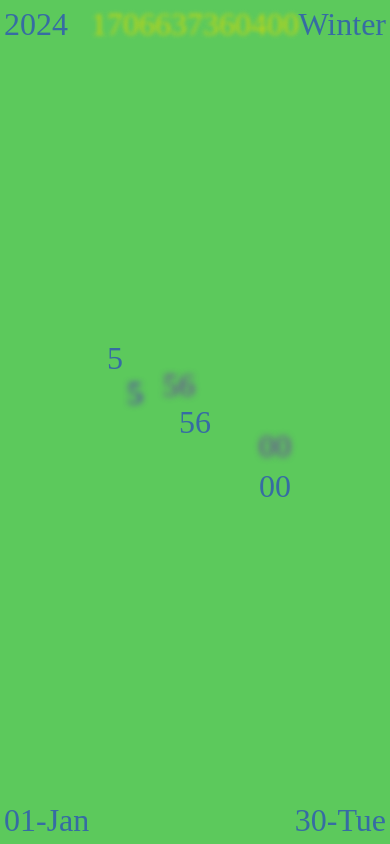
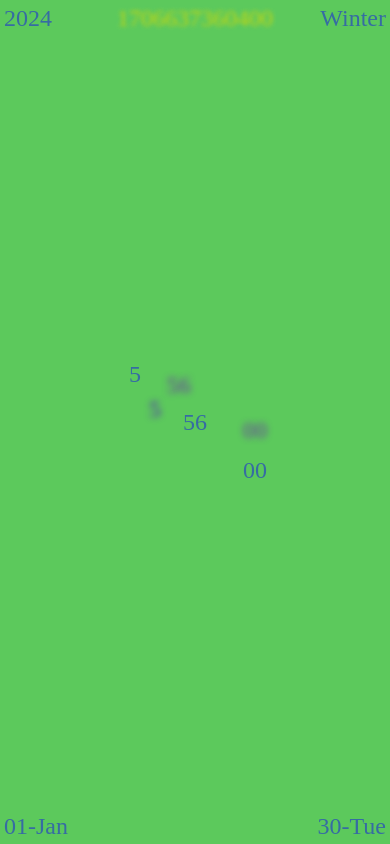
Before and after one commit to spencerc99/minute-faces, a React (Vite) app: page / in a window 390 px wide. Built offline with nearby package versions, Linux system fonts and the light colour scheme.

Commit message:
adjust font size for small screens

```diff
--- a/src/clock.scss
+++ b/src/clock.scss
@@ -1,3 +1,9 @@
+body {
+  @media screen and (max-width: 500px) {
+    font-size: 12px;
+  }
+}
+
 .clock {
   width: 100%;
   height: 100%;
```
